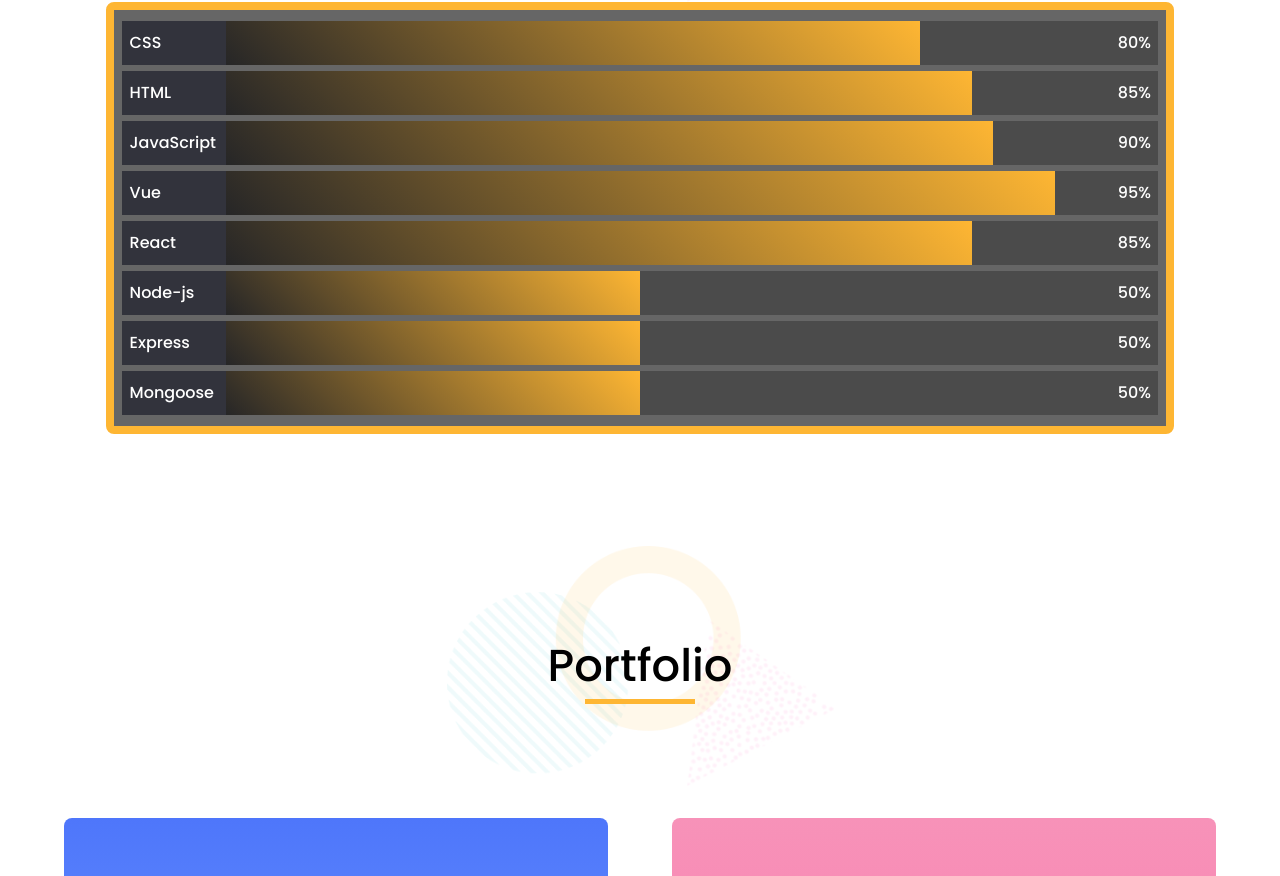
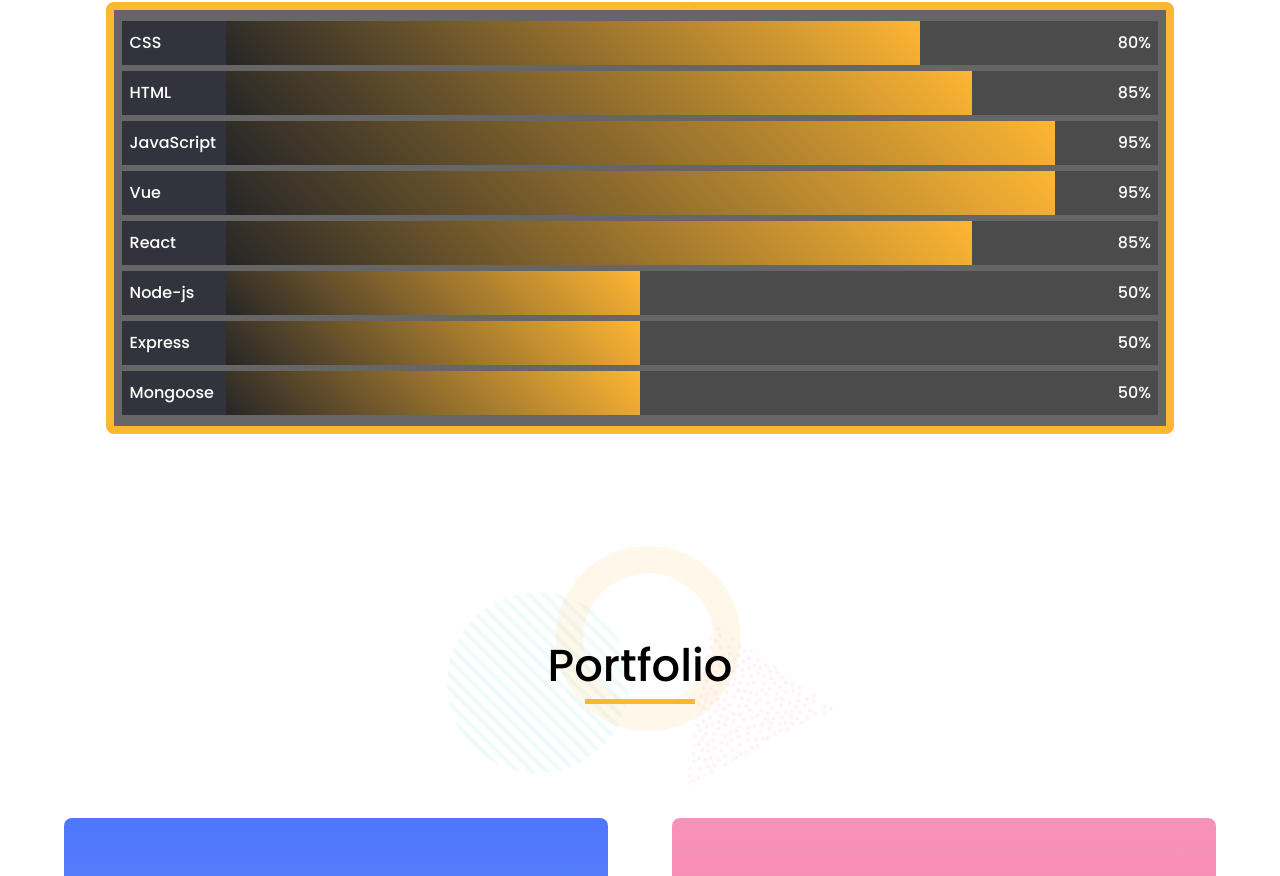
Before and after one commit to wafy89/wafy89.github.io, a React (Create React App) app: page / in a window 1280 px wide. Shown: the part 2640-3516 px from the top of the page. Built offline with nearby package versions, Linux system fonts and the light colour scheme.

Commit message:
updated skills

```diff
--- a/src/components/Skills.js
+++ b/src/components/Skills.js
@@ -8,7 +8,7 @@
       skills: [
         { skillName: "CSS", level: 80 },
         { skillName: "HTML", level: 85 },
-        { skillName: "JavaScript", level: 90 },
+        { skillName: "JavaScript", level: 95 },
         { skillName: "Vue", level: 95 },
         { skillName: "React", level: 85 },
         { skillName: "Node-js", level: 50 },
--- a/src/styles/_skills.scss
+++ b/src/styles/_skills.scss
@@ -126,7 +126,7 @@
 }
 
 .JavaScript {
-    width: 74%;
+    width: 80%;
 }
 
 .Vue {
```
